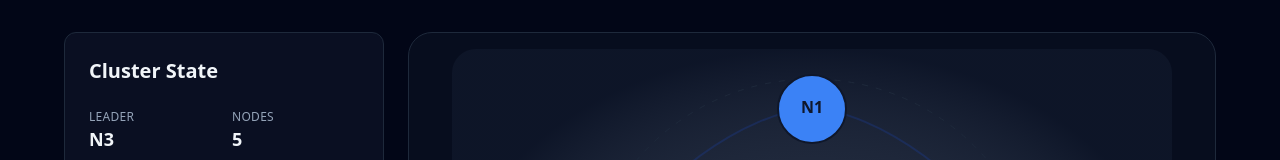
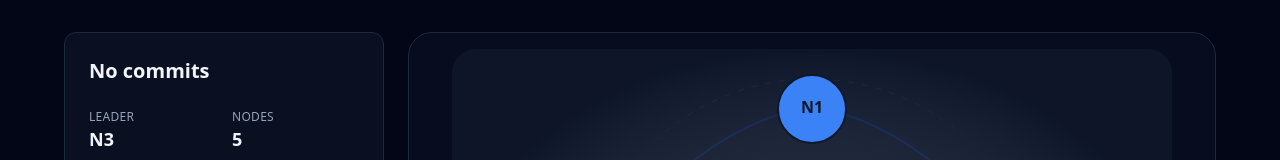
Before and after one commit to y1hao/quorum, a React (Create React App) app: page / in a window 1280 px wide. Shown: the top 160 px of the page. Built offline with nearby package versions, Linux system fonts and the light colour scheme.

Commit message:
Change sidebar title to 'No commits' when no committed messages

```diff
--- a/src/components/SidebarState.tsx
+++ b/src/components/SidebarState.tsx
@@ -53,7 +53,7 @@ export const SidebarState = ({
     <aside className="flex h-full flex-col gap-6 rounded-xl border border-slate-800 bg-slate-900/60 p-6">
       <div>
         <h2 className="text-xl font-semibold">
-          {lastCommittedValue !== null ? `Last Committed: ${lastCommittedValue}` : "Cluster State"}
+          {lastCommittedValue !== null ? `Last Committed: ${lastCommittedValue}` : "No commits"}
         </h2>
       </div>
 
```
